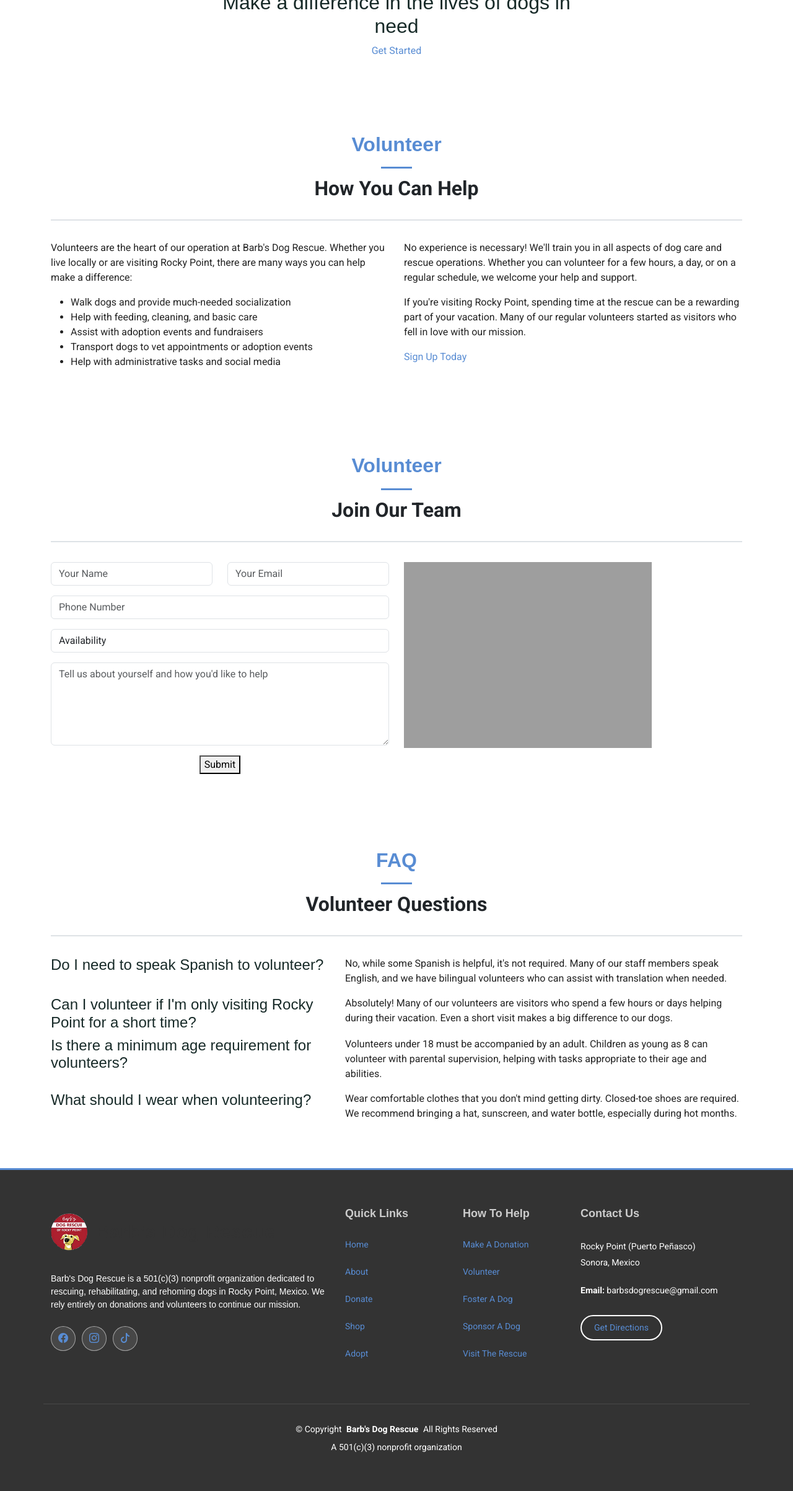
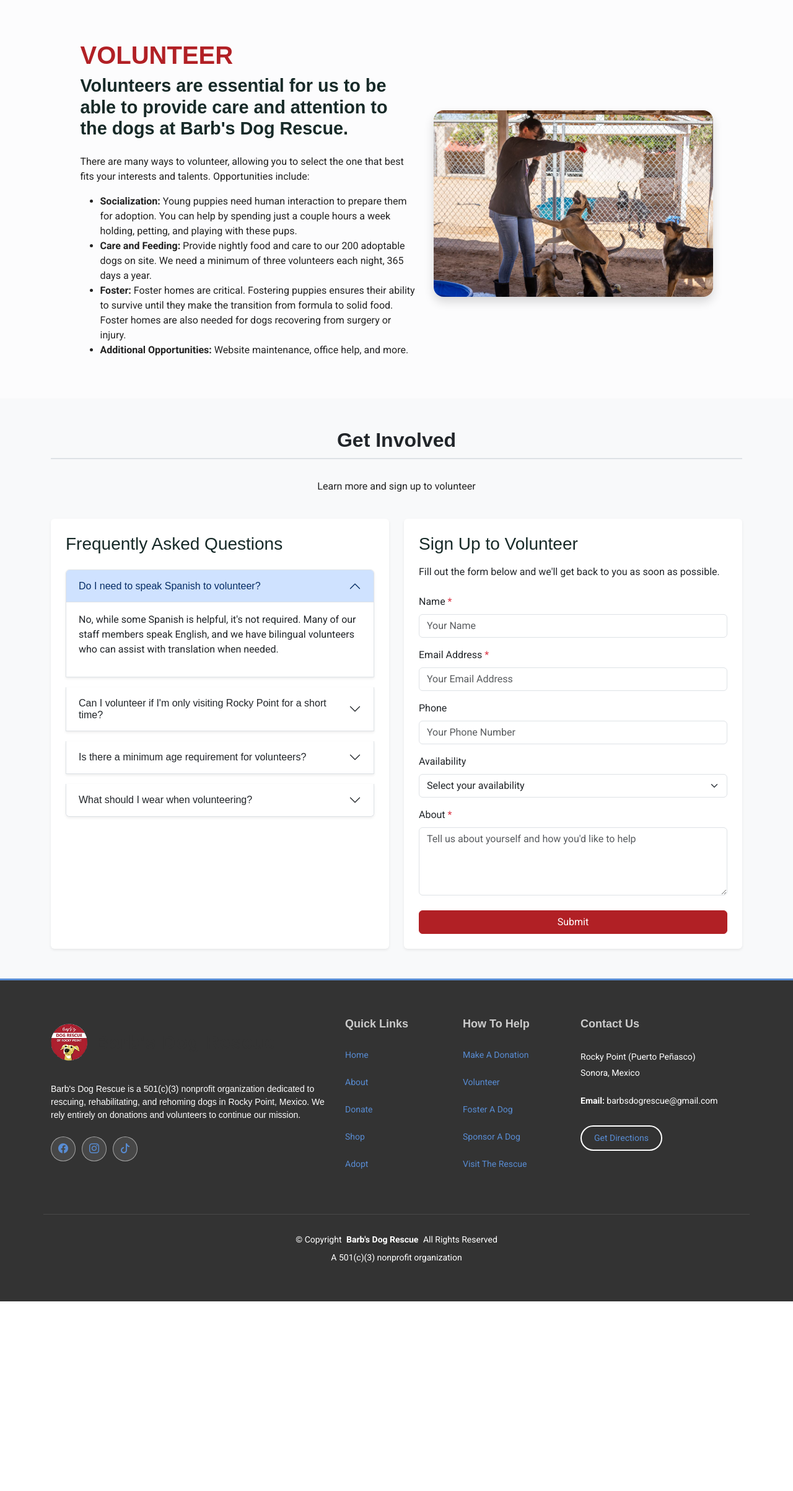
Before and after one commit to charliegriefer/barbs-site, a Flask app: page /volunteer in a window 1280 px wide. Shown: the part 131-2537 px from the top of the page at 62% size. After the commit the page ends 2231 px from the top, so only its background shows below. Run offline with Flask 3, Linux system fonts and the light colour scheme; some libraries are stand-ins or nearby versions; grey boxes are pictures that could not be loaded.

Commit message:
Flesh out volunteer page, minor other changes

```diff
--- a/app/blueprints/adopt/templates/adopt/adopt.html
+++ b/app/blueprints/adopt/templates/adopt/adopt.html
@@ -19,8 +19,8 @@
         <p class="fs-5">We have dogs of all ages, breeds, sizes, and personalities available for adoption. From wiggling puppies to gentle seniors, there are so many amazing dogs at Barb's Dog Rescue who are looking for their forever homes.</p>
         <p class="fs-5">Every dog in our care has a story. Some were lovingly surrendered by families who could not care for them. Many of our dogs were homeless, living on the streets. And sadly, many have survived abuse or painful injuries. Each is looking for someone to love them.</p>
         <div class="mt-4 d-flex gap-3 flex-wrap">
-          <a href="#available-dogs" class="btn btn-danger">Browse Available Dogs</a>
-          <a href="#adoption-process" class="btn btn-outline-primary">Learn About Adoption</a>
+          <a href="#available-dogs" class="btn btn-barbs-primary">Browse Available Dogs</a>
+          <a href="#adoption-process" class="btn btn-barbs-primary">Learn About Adoption</a>
         </div>
       </div>
       <div class="col-lg-5">
@@ -199,7 +199,7 @@
 
     <div class="row mt-5">
       <div class="col-12 text-center">
-        <a href="mailto:barbsdogrescue@gmail.com" class="btn btn-danger btn-lg">Start the Adoption Process</a>
+        <a href="mailto:barbsdogrescue@gmail.com" class="btn btn-barbs-primary">Start the Adoption Process</a>
       </div>
     </div>
   </div>
--- a/app/blueprints/home/templates/home/home.html
+++ b/app/blueprints/home/templates/home/home.html
@@ -9,7 +9,7 @@
         <h2>Giving hope to the <span class="accent">forgotten dogs</span> of Rocky Point</h2>
         <p>Barb's Dog Rescue has been saving lives and finding forever homes since 2001</p>
         <div class="ps-0">
-          <a href="{{ url_for('donate.donate') }}" class="btn-get-started">Donate Now!</a>
+          <a href="{{ url_for('donate.donate') }}" class="btn btn-barbs-primary">Donate Now!</a>
         </div>
       </div>
       <div class="col-lg-7 order-1 order-lg-2">
@@ -104,7 +104,7 @@
             <img src="{{ url_for('static', filename='img/about_home_02.jpeg') }}" class="img-fluid rounded-4" alt="">
           </div>
 
-          <a href="{{ url_for('about.about') }}" class="btn btn-outline-accent mt-5">
+          <a href="{{ url_for('about.about') }}" class="btn btn-barbs-primary mt-5">
             Learn more about Barb's Dog Rescue
             <i class="bi bi-arrow-right ms-1"></i>
           </a>
--- /dev/null
+++ b/app/blueprints/volunteer/forms.py
@@ -0,0 +1,20 @@
+from flask_wtf import FlaskForm
+from wtforms import SelectField, StringField, TextAreaField
+from wtforms.validators import DataRequired, Email
+
+
+class VolunteerForm(FlaskForm):
+    name = StringField("Name", validators=[DataRequired()])
+    email = StringField("Email Address", validators=[DataRequired(), Email()])
+    phone = StringField("Phone")
+    availability = SelectField(
+        "Availability",
+        choices=[
+            ("", "Select your availability"),
+            ("One-time Visit", "One-time Visit"),
+            ("Weekly", "Weekly"),
+            ("Monthly", "Monthly"),
+            ("Flexible", "Flexible"),
+        ],
+    )
+    comments = TextAreaField("About", validators=[DataRequired()])
--- a/app/blueprints/volunteer/routes.py
+++ b/app/blueprints/volunteer/routes.py
@@ -1,8 +1,16 @@
 from flask import render_template
 
 from . import volunteer_bp
+from .forms import VolunteerForm
 
 
-@volunteer_bp.route("/volunteer")
+@volunteer_bp.route("/volunteer", methods=["GET", "POST"])
 def volunteer():
-    return render_template("volunteer/volunteer.html")
+    form = VolunteerForm()
+
+    if form.validate_on_submit():
+        # Handle form submission here
+        # For now, just pass - you can add email sending logic later
+        pass
+
+    return render_template("volunteer/volunteer.html", form=form)
--- a/app/blueprints/volunteer/templates/volunteer/volunteer.html
+++ b/app/blueprints/volunteer/templates/volunteer/volunteer.html
@@ -3,161 +3,172 @@
 {% block title %}Volunteer - Barb's Dog Rescue{% endblock %}
 
 {% block content %}
-<!-- ======= Hero Section ======= -->
-<section id="hero" class="d-flex align-items-center">
+<!-- Hero Section -->
+<section id="hero" class="page-hero volunteer-hero section bg-light-subtle">
   <div class="container position-relative" data-aos="fade-up" data-aos-delay="100">
-    <div class="row justify-content-center">
-      <div class="col-xl-7 col-lg-9 text-center">
-        <h1>Volunteer With Us</h1>
-        <h2>Make a difference in the lives of dogs in need</h2>
+    <div class="row gy-5 justify-content-center align-items-center mt-5">
+      <div class="col-lg-6">
+        <h1>VOLUNTEER</h1>
+        <h2>Volunteers are essential for us to be able to provide care and attention to the dogs at Barb's Dog Rescue.</h2>
+        <p>
+          There are many ways to volunteer, allowing you to select the one that best fits your interests and talents. Opportunities include:
+          <ul>
+            <li><span class="fw-bold">Socialization:</span> Young puppies need human interaction to prepare them for adoption. You can help by spending just a couple hours a week holding, petting, and playing with these pups.</li>
+            <li><span class="fw-bold">Care and Feeding:</span> Provide nightly food and care to our 200 adoptable dogs on site. We need a minimum of three volunteers each night, 365 days a year.</li>
+            <li><span class="fw-bold">Foster:</span> Foster homes are critical. Fostering puppies ensures their ability to survive until they make the transition from formula to solid food. Foster homes are also needed for dogs recovering from surgery or injury.</li>
+            <li><span class="fw-bold">Additional Opportunities:</span> Website maintenance, office help, and more.</li>
+          </ul>
+        </p>
       </div>
-    </div>
-    <div class="text-center">
-      <a href="#volunteer-info" class="btn-get-started scrollto">Get Started</a>
-    </div>
-  </div>
-</section><!-- End Hero -->
-
-<main id="main">
-  <!-- ======= Volunteer Info Section ======= -->
-  <section id="volunteer-info" class="volunteer-info">
-    <div class="container" data-aos="fade-up">
-      <div class="section-title">
-        <h2>Volunteer</h2>
-        <p>How You Can Help</p>
-      </div>
-
-      <div class="row content">
-        <div class="col-lg-6">
-          <p>
-            Volunteers are the heart of our operation at Barb's Dog Rescue. Whether you live locally or are visiting Rocky Point, there are many ways you can help make a difference:
-          </p>
-          <ul>
-            <li><i class="ri-check-double-line"></i> Walk dogs and provide much-needed socialization</li>
-            <li><i class="ri-check-double-line"></i> Help with feeding, cleaning, and basic care</li>
-            <li><i class="ri-check-double-line"></i> Assist with adoption events and fundraisers</li>
-            <li><i class="ri-check-double-line"></i> Transport dogs to vet appointments or adoption events</li>
-            <li><i class="ri-check-double-line"></i> Help with administrative tasks and social media</li>
-          </ul>
-        </div>
-        <div class="col-lg-6 pt-4 pt-lg-0">
-          <p>
-            No experience is necessary! We'll train you in all aspects of dog care and rescue operations. Whether you can volunteer for a few hours, a day, or on a regular schedule, we welcome your help and support.
-          </p>
-          <p>
-            If you're visiting Rocky Point, spending time at the rescue can be a rewarding part of your vacation. Many of our regular volunteers started as visitors who fell in love with our mission.
-          </p>
-          <a href="#volunteer-form" class="btn-learn-more scrollto">Sign Up Today</a>
+      <div class="col-lg-5">
+        <img src="{{ url_for('static', filename='img/volunteer/hero.jpeg') }}" class="img-fluid rounded-4 shadow" style="object-fit: cover; height: 100%; width: 100%;" alt="Volunteering at Barb's Dog Rescue">
       </div>
     </div>
   </div>
-  </section><!-- End Volunteer Info Section -->
+</section>
 
-  <!-- ======= Volunteer Form Section ======= -->
-  <section id="volunteer-form" class="volunteer-form section-bg">
-    <div class="container" data-aos="fade-up">
-      <div class="section-title">
-        <h2>Volunteer</h2>
-        <p>Join Our Team</p>
+<!-- FAQ Section -->
+<section id="adoption-faq" class="section py-5 bg-light">
+  <div class="container">
+    <div class="row mb-4">
+      <div class="col-12 text-center">
+        <h2 class="section-title">Get Involved</h2>
+        <p>Learn more and sign up to volunteer</p>
+      </div>
     </div>
 
-      <div class="row">
-        <div class="col-lg-6 order-1 order-lg-2" data-aos="fade-left" data-aos-delay="100">
-          <img src="{{ url_for('static', filename='img/team/team-2.jpg') }}" class="img-fluid" alt="Volunteer with dogs">
-        </div>
-        <div class="col-lg-6 pt-4 pt-lg-0 order-2 order-lg-1 content" data-aos="fade-right" data-aos-delay="100">
-          <form action="#" method="post" role="form" class="php-email-form">
-            <div class="row">
-              <div class="col-md-6 form-group">
-                <input type="text" name="name" class="form-control" id="name" placeholder="Your Name" required>
-              </div>
-              <div class="col-md-6 form-group mt-3 mt-md-0">
-                <input type="email" class="form-control" name="email" id="email" placeholder="Your Email" required>
+    <div class="row gy-4">
+      <!-- FAQ Column -->
+      <div class="col-lg-6">
+        <div class="card shadow-sm border-0 h-100">
+          <div class="card-body p-4">
+            <h3 class="mb-4">Frequently Asked Questions</h3>
+            <div class="accordion" id="adoptionFAQ">
+              <div class="accordion-item shadow-sm mb-3">
+                <h2 class="accordion-header">
+                  <button class="accordion-button" type="button" data-bs-toggle="collapse" data-bs-target="#faq1" aria-expanded="true" aria-controls="faq1">
+                    Do I need to speak Spanish to volunteer?
+                  </button>
+                </h2>
+                <div id="faq1" class="accordion-collapse collapse show" data-bs-parent="#adoptionFAQ">
+                  <div class="accordion-body">
+                    <p>No, while some Spanish is helpful, it's not required. Many of our staff members speak English, and we have bilingual volunteers who can assist with translation when needed.</p>
                   </div>
                 </div>
-            <div class="form-group mt-3">
-              <input type="text" class="form-control" name="phone" id="phone" placeholder="Phone Number">
               </div>
-            <div class="form-group mt-3">
-              <select name="availability" id="availability" class="form-control" required>
-                <option value="" disabled selected>Availability</option>
-                <option value="one-time">One-time Visit</option>
-                <option value="weekly">Weekly</option>
-                <option value="monthly">Monthly</option>
-                <option value="flexible">Flexible</option>
-              </select>
+
+              <div class="accordion-item shadow-sm mb-3">
+                <h2 class="accordion-header">
+                  <button class="accordion-button collapsed" type="button" data-bs-toggle="collapse" data-bs-target="#faq2" aria-expanded="false" aria-controls="faq2">
+                    Can I volunteer if I'm only visiting Rocky Point for a short time?
+                  </button>
+                </h2>
+                <div id="faq2" class="accordion-collapse collapse" data-bs-parent="#adoptionFAQ">
+                  <div class="accordion-body">
+                    <p>Absolutely! Many of our volunteers are visitors who spend a few hours or days helping during their vacation. Even a short visit makes a big difference to our dogs.</p>
                   </div>
-            <div class="form-group mt-3">
-              <textarea class="form-control" name="message" rows="5" placeholder="Tell us about yourself and how you'd like to help" required></textarea>
                 </div>
-            <div class="my-3">
-              <div class="loading">Loading</div>
-              <div class="error-message"></div>
-              <div class="sent-message">Your message has been sent. Thank you!</div>
               </div>
-            <div class="text-center"><button type="submit">Submit</button></div>
+
+              <div class="accordion-item shadow-sm mb-3">
+                <h2 class="accordion-header">
+                  <button class="accordion-button collapsed" type="button" data-bs-toggle="collapse" data-bs-target="#faq3" aria-expanded="false" aria-controls="faq3">
+                    Is there a minimum age requirement for volunteers?
+                  </button>
+                </h2>
+                <div id="faq3" class="accordion-collapse collapse" data-bs-parent="#adoptionFAQ">
+                  <div class="accordion-body">
+                    <p>Volunteers under 18 must be accompanied by an adult. Children as young as 8 can volunteer with parental supervision, helping with tasks appropriate to their age and abilities.</p>
+                  </div>
+                </div>
+              </div>
+
+              <div class="accordion-item shadow-sm mb-3">
+                <h2 class="accordion-header">
+                  <button class="accordion-button collapsed" type="button" data-bs-toggle="collapse" data-bs-target="#faq4" aria-expanded="false" aria-controls="faq4">
+                    What should I wear when volunteering?
+                  </button>
+                </h2>
+                <div id="faq4" class="accordion-collapse collapse" data-bs-parent="#adoptionFAQ">
+                  <div class="accordion-body">
+                    <p>Wear comfortable clothes that you don't mind getting dirty. Closed-toe shoes are required. We recommend bringing a hat, sunscreen, and water bottle, especially during hot months.</p>
+                  </div>
+                </div>
+              </div>
+            </div>
+          </div>
+        </div>
+      </div>
+
+      <!-- Volunteer Form Column -->
+      <div class="col-lg-6">
+        <div class="card shadow-sm border-0 h-100">
+          <div class="card-body p-4">
+            <h3 class="mb-3">Sign Up to Volunteer</h3>
+            <p class="mb-4">Fill out the form below and we'll get back to you as soon as possible.</p>
+            <form method="post" action="{{ url_for('volunteer.volunteer') }}" novalidate>
+              {{ form.hidden_tag() }}
+
+              <div class="mb-3">
+                {{ form.name.label(class="form-label") }}
+                <span class="text-danger">*</span>
+                {{ form.name(class="form-control" + (" is-invalid" if form.name.errors else ""), placeholder="Your Name") }}
+                {% if form.name.errors %}
+                  <div class="invalid-feedback">
+                    {% for error in form.name.errors %}{{ error }}{% endfor %}
+                  </div>
+                {% endif %}
+              </div>
+
+              <div class="mb-3">
+                {{ form.email.label(class="form-label") }}
+                <span class="text-danger">*</span>
+                {{ form.email(class="form-control" + (" is-invalid" if form.email.errors else ""), placeholder="Your Email Address") }}
+                {% if form.email.errors %}
+                  <div class="invalid-feedback">
+                    {% for error in form.email.errors %}{{ error }}{% endfor %}
+                  </div>
+                {% endif %}
+              </div>
+
+              <div class="mb-3">
+                {{ form.phone.label(class="form-label") }}
+                {{ form.phone(class="form-control" + (" is-invalid" if form.phone.errors else ""), placeholder="Your Phone Number") }}
+                {% if form.phone.errors %}
+                  <div class="invalid-feedback">
+                    {% for error in form.phone.errors %}{{ error }}{% endfor %}
+                  </div>
+                {% endif %}
+              </div>
+
+              <div class="mb-3">
+                {{ form.availability.label(class="form-label") }}
+                {{ form.availability(class="form-select" + (" is-invalid" if form.availability.errors else "")) }}
+                {% if form.availability.errors %}
+                  <div class="invalid-feedback">
+                    {% for error in form.availability.errors %}{{ error }}{% endfor %}
+                  </div>
+                {% endif %}
+              </div>
+
+              <div class="mb-4">
+                {{ form.comments.label(class="form-label") }}
+                <span class="text-danger">*</span>
+                {{ form.comments(class="form-control" + (" is-invalid" if form.comments.errors else ""), placeholder="Tell us about yourself and how you'd like to help", rows="4") }}
+                {% if form.comments.errors %}
+                  <div class="invalid-feedback">
+                    {% for error in form.comments.errors %}{{ error }}{% endfor %}
+                  </div>
+                {% endif %}
+              </div>
+
+              <button type="submit" class="btn btn-primary w-100">Submit</button>
             </form>
           </div>
         </div>
       </div>
-  </section><!-- End Volunteer Form Section -->
+    </div>
+  </div>
+</section>
 
-  <!-- ======= Volunteer FAQ Section ======= -->
-  <section id="volunteer-faq" class="volunteer-faq">
-    <div class="container" data-aos="fade-up">
-      <div class="section-title">
-        <h2>FAQ</h2>
-        <p>Volunteer Questions</p>
-      </div>
-
-      <div class="row faq-item d-flex align-items-stretch" data-aos="fade-up" data-aos-delay="100">
-        <div class="col-lg-5">
-          <i class="ri-question-line"></i>
-          <h4>Do I need to speak Spanish to volunteer?</h4>
-        </div>
-        <div class="col-lg-7">
-          <p>
-            No, while some Spanish is helpful, it's not required. Many of our staff members speak English, and we have bilingual volunteers who can assist with translation when needed.
-          </p>
-        </div>
-      </div><!-- End F.A.Q Item-->
-
-      <div class="row faq-item d-flex align-items-stretch" data-aos="fade-up" data-aos-delay="200">
-        <div class="col-lg-5">
-          <i class="ri-question-line"></i>
-          <h4>Can I volunteer if I'm only visiting Rocky Point for a short time?</h4>
-        </div>
-        <div class="col-lg-7">
-          <p>
-            Absolutely! Many of our volunteers are visitors who spend a few hours or days helping during their vacation. Even a short visit makes a big difference to our dogs.
-          </p>
-        </div>
-      </div><!-- End F.A.Q Item-->
-
-      <div class="row faq-item d-flex align-items-stretch" data-aos="fade-up" data-aos-delay="300">
-        <div class="col-lg-5">
-          <i class="ri-question-line"></i>
-          <h4>Is there a minimum age requirement for volunteers?</h4>
-        </div>
-        <div class="col-lg-7">
-          <p>
-            Volunteers under 18 must be accompanied by an adult. Children as young as 8 can volunteer with parental supervision, helping with tasks appropriate to their age and abilities.
-          </p>
-        </div>
-      </div><!-- End F.A.Q Item-->
-
-      <div class="row faq-item d-flex align-items-stretch" data-aos="fade-up" data-aos-delay="400">
-        <div class="col-lg-5">
-          <i class="ri-question-line"></i>
-          <h4>What should I wear when volunteering?</h4>
-        </div>
-        <div class="col-lg-7">
-          <p>
-            Wear comfortable clothes that you don't mind getting dirty. Closed-toe shoes are required. We recommend bringing a hat, sunscreen, and water bottle, especially during hot months.
-          </p>
-        </div>
-      </div><!-- End F.A.Q Item-->
-    </div>
-  </section><!-- End Volunteer FAQ Section -->
-</main><!-- End #main -->
 {% endblock %}
--- a/app/static/css/barbs.css
+++ b/app/static/css/barbs.css
@@ -129,6 +129,22 @@
 .navmenu ul li a:hover,
 .navmenu ul li a.active {
   color: var(--nav-hover-color) !important;
+}
+
+/* primary red button */
+.btn-barbs-primary {
+  background-color: var(--barbs-primary);
+  color: #fff !important;
+  border: 2px solid var(--barbs-primary);
+  border-radius: 50px; /* pill style */
+  padding: 10px 24px;
+  font-weight: 600;
+  transition: background-color 0.3s ease, color 0.3s ease;
+}
+.btn-barbs-primary:hover {
+  background-color: white;
+  border: 2px solid var(--barbs-primary);
+  color: var(--barbs-primary) !important;
 }
 
 /* secondary buttons */
@@ -346,6 +362,12 @@
 .cta-btn:hover {
   background-color: white !important;
   color: var(--barbs-primary) !important;
+}
+
+/* Make the call-to-action section taller to show more background */
+.call-to-action .container {
+  padding-top: 160px !important;
+  padding-bottom: 160px !important;
 }
 
 /* -----------------------------------------
```
Also changed, not shown: app/blueprints/adopt/templates/adopt/vacation.html (+7 -20 lines), app/blueprints/donate/templates/donate/donate.html (+5 -5 lines), app/static/img/adopt/getaway/hero.png (added), app/static/img/adopt/getaway/islay_beach.png (deleted), app/static/img/contact/hero.jpeg, app/static/img/volunteer/hero.jpeg (added). Lines whose indentation alone changed are shown as unchanged.
